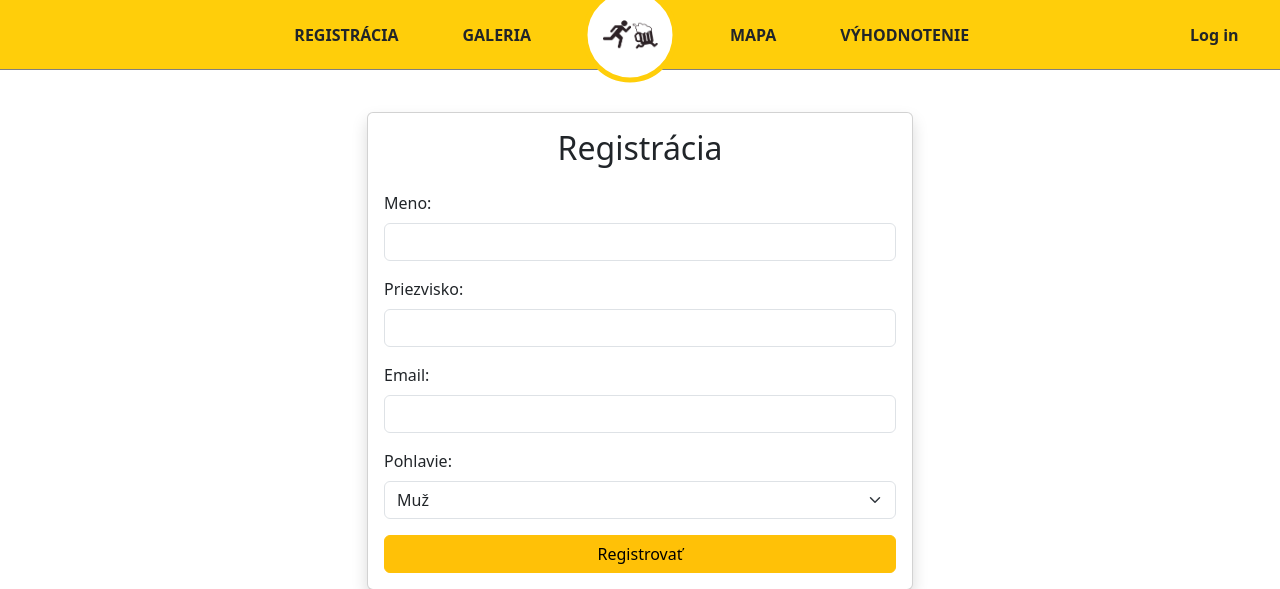
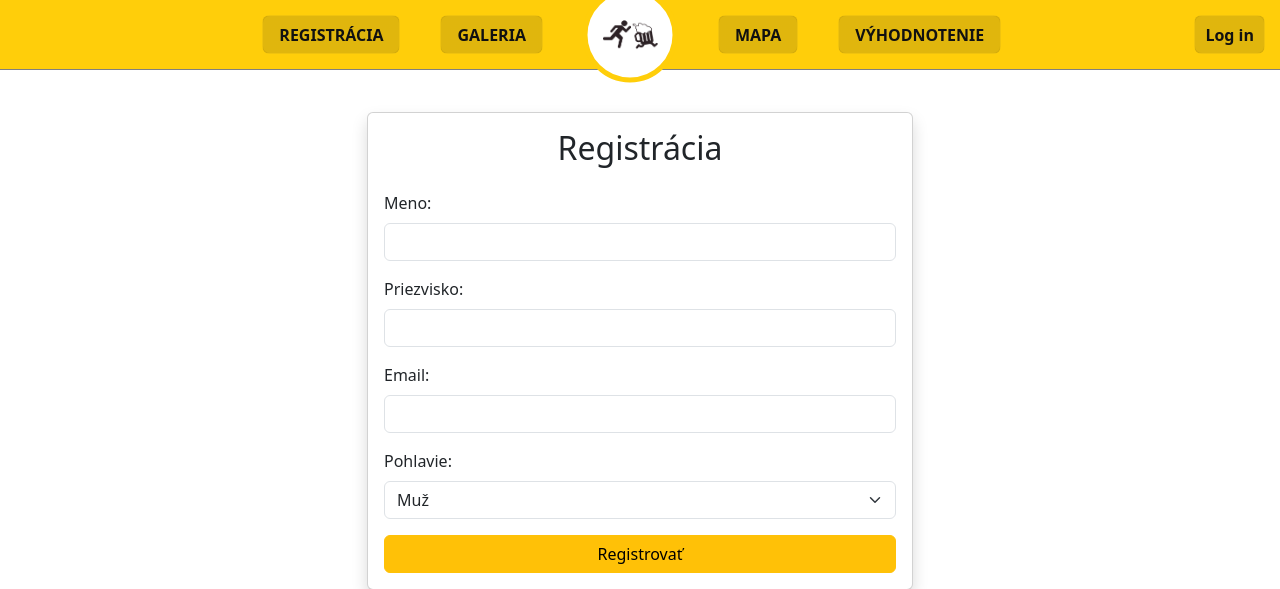
Before and after one commit to NikolasVec/SemPracWAII_Nikolas_Vecerek, a PHP site: page /?c=home&a=registrationPage in a window 1280 px wide. Shown: the top 589 px of the page. Run offline with PHP 8.4, Linux system fonts and the light colour scheme.

Commit message:
Dizajn tlačidla

```diff
--- a/public/css/styl.css
+++ b/public/css/styl.css
@@ -84,3 +84,80 @@
     overflow: hidden;
     text-overflow: ellipsis;
 }
+
+
+.navbar .nav-link,
+.navbar .btn {
+    transition: background-color 180ms ease, color 180ms ease, transform 150ms ease, box-shadow 180ms ease;
+    border-radius: 8px;
+    padding: 0.38rem 0.65rem;
+    margin: 0 0.25rem;
+    color: #111;
+    background: #ffcf0f;
+    border: 1px solid rgba(0,0,0,0.06);
+    cursor: pointer;
+    position: relative;
+    display: inline-flex;
+    align-items: center;
+    gap: 0.4rem;
+}
+
+/* jemné zdvihnutie a tieň pri hover - teraz sivá pozadie */
+.navbar .nav-link:hover,
+.navbar .btn:hover {
+    background: #ffffff;
+    transform: translateY(-3px);
+    box-shadow: 0 12px 24px rgba(0,0,0,0.08);
+    color: #000;
+}
+
+/* aktívny/kliknutý stav */
+.navbar .nav-link:active,
+.navbar .btn:active {
+    transform: translateY(-1px);
+    box-shadow: 0 6px 12px rgba(0,0,0,0.06);
+}
+
+/* varianty pre tmavšie tlačidlá, ak potrebné použiť triedu .btn-dark */
+.navbar .btn-dark {
+    background: rgba(0,0,0,0.08);
+    color: #111;
+    border: 1px solid rgba(0,0,0,0.12);
+}
+
+/* vizuálny focus pre prístupnosť (klávesnicová navigácia) */
+.navbar .nav-link:focus,
+.navbar .btn:focus {
+    outline: none;
+    box-shadow: 0 0 0 4px rgba(255, 206, 10, 0.22); /* žltý „halo" v súlade s témou */
+}
+
+/* dekoratívna linková animácia (underline grow) */
+.navbar .nav-link {
+    background-image: linear-gradient(transparent, transparent), linear-gradient(90deg, rgba(0,0,0,0.12), rgba(0,0,0,0.12));
+    background-repeat: no-repeat;
+    background-position: left 100%;
+    background-size: 0 2px, 100% 100%;
+}
+
+.navbar .nav-link:hover {
+    background-size: 100% 2px, 100% 100%;
+}
+
+/* malé rozhranie pre mobilné zariadenia */
+@media (max-width: 576px) {
+    .navbar .nav-link,
+    .navbar .btn {
+        padding: 0.45rem 0.6rem;
+        font-size: 0.95rem;
+        margin: 0 0.15rem;
+    }
+}
+
+/* Voliteľné: jemné CSS pre ikony v tlačidlách (ak používate svg alebo img) */
+.navbar .btn img,
+.navbar .btn svg {
+    width: 20px;
+    height: 20px;
+    display: inline-block;
+}
```
Also changed, not shown: App/Controllers/AdminController.php (+55 -19 lines).
